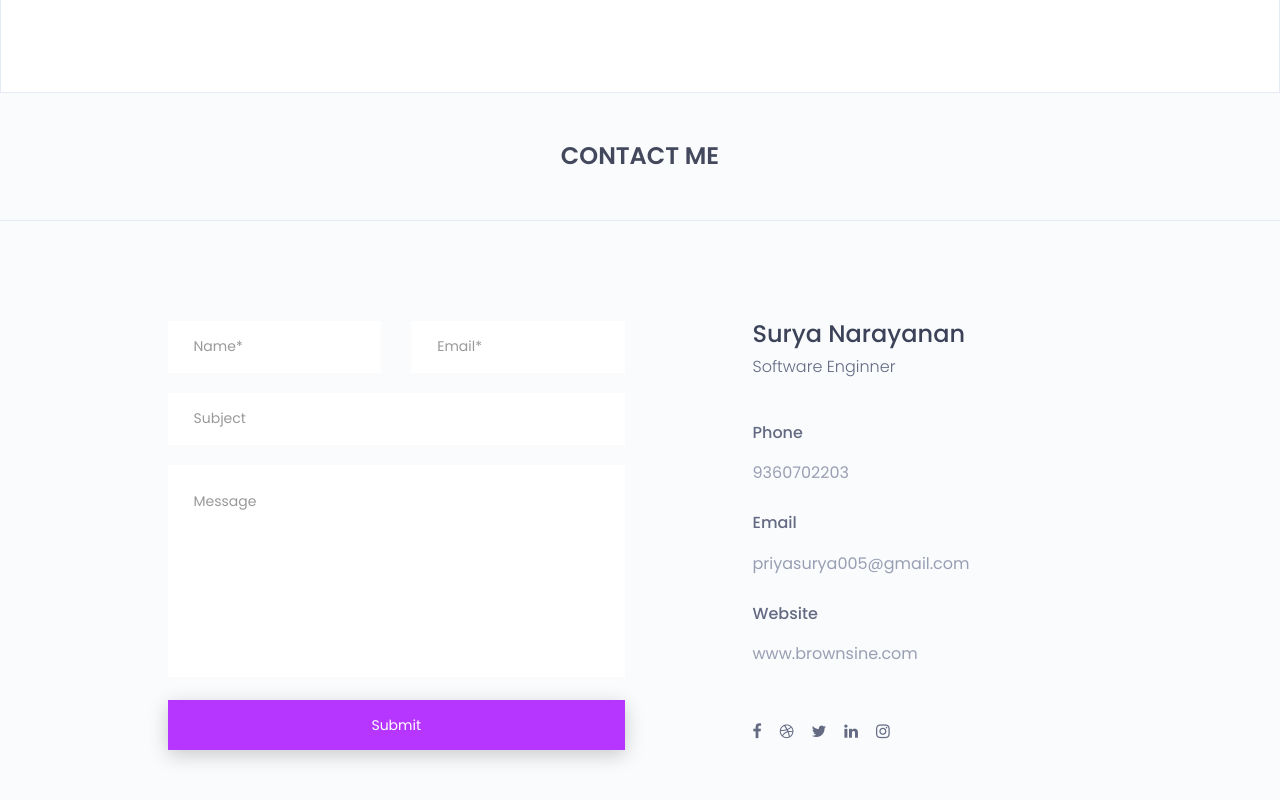
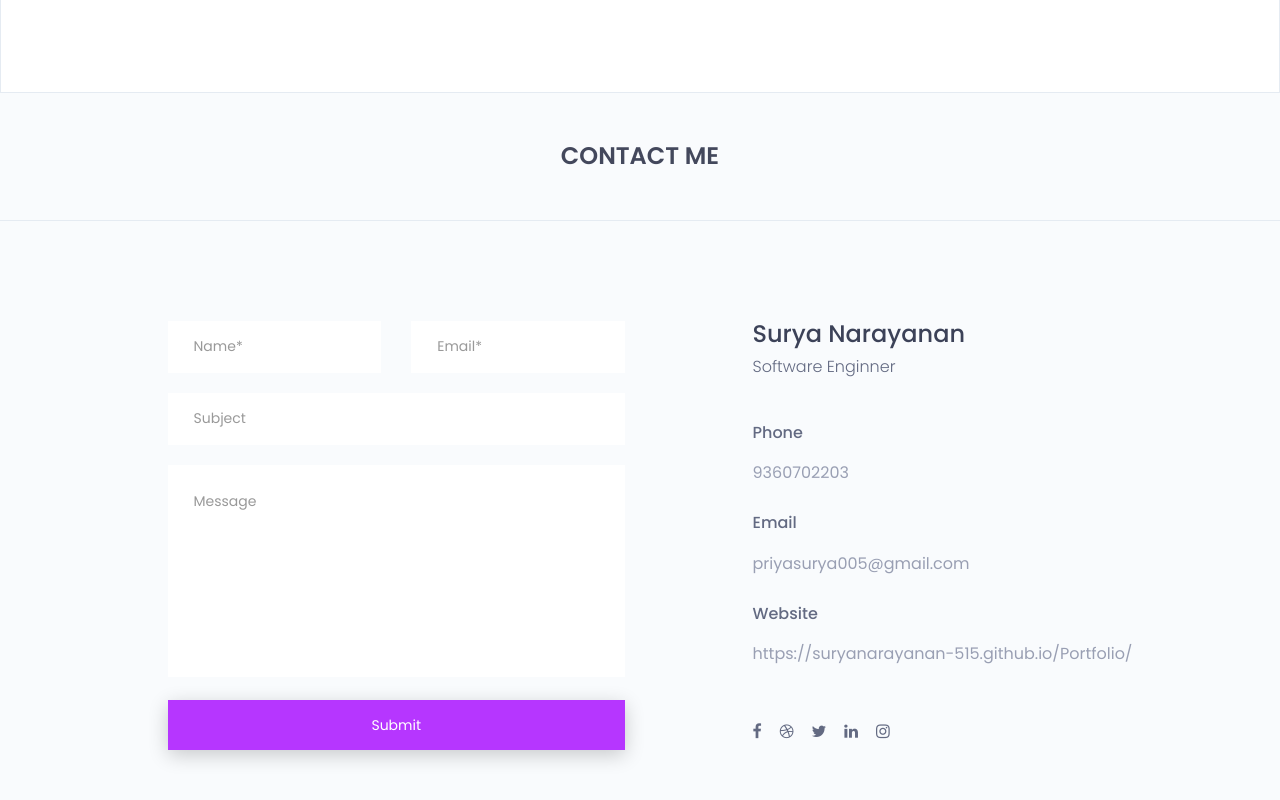
Before and after one commit to SuryaNarayanan-515/Portfolio, a plain HTML site: page index.html in a window 1280 px wide. Shown: the part 5472-6272 px from the top of the page. Drawn offline with nearby package versions, Linux system fonts and the light colour scheme.

Commit message:
Update index.html

```diff
--- a/index.html
+++ b/index.html
@@ -813,7 +813,7 @@
 										</div>
 										<div class="single-contact-add-info">
 											<h3>website</h3>
-											<p>www.brownsine.com</p>
+											<p>https://suryanarayanan-515.github.io/Portfolio/</p>
 										</div>
 									</div>
 								</div><!--/.contact-adress-->
```
